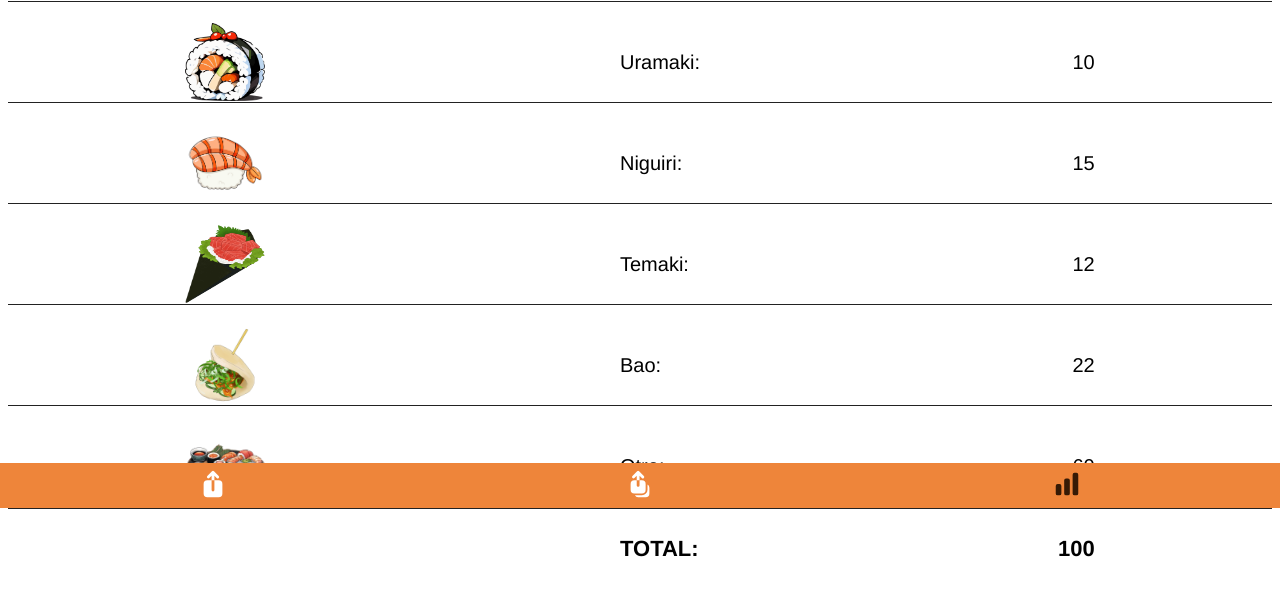
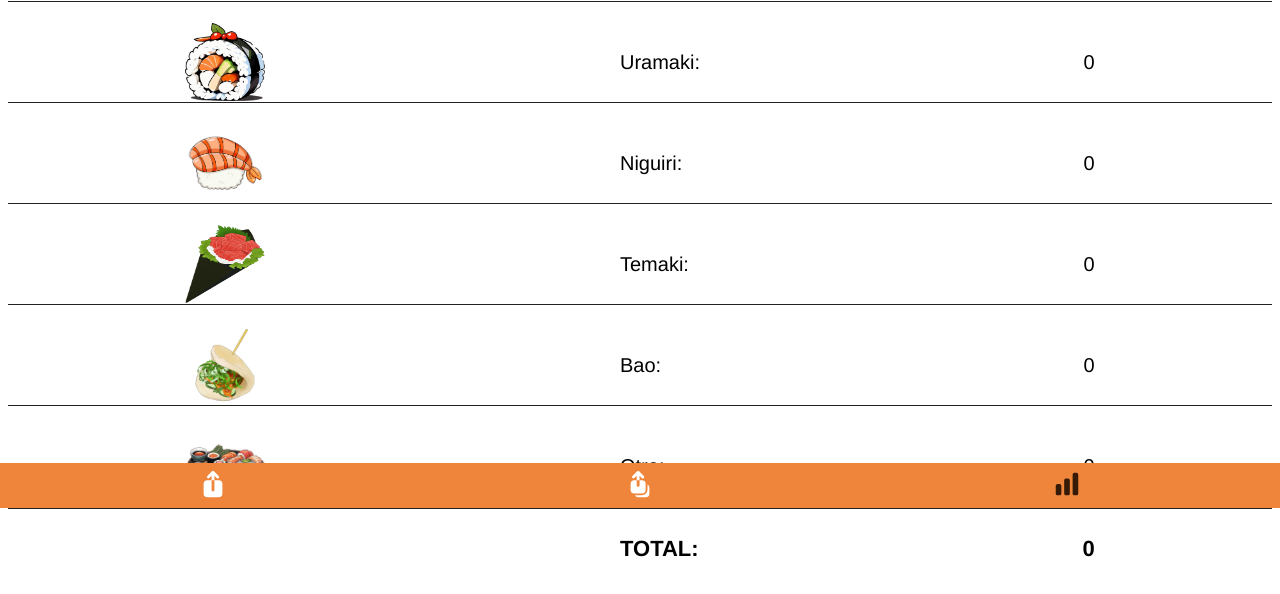
Before and after one commit to jucamgar2/UnSushi, a React (Create React App) app: page /detail/resume in a window 1280 px wide. Shown: the part 292-886 px from the top of the page. Built offline with nearby package versions, Linux system fonts and the light colour scheme.

Commit message:
feat: retrieve data for resume detail

```diff
--- a/src/detailView/ResumeDetail.jsx
+++ b/src/detailView/ResumeDetail.jsx
@@ -1,6 +1,47 @@
 import ResumeLine from "./ResumeLine";
+import { useEffect, useState } from "react";
 
 const ResumeDetail = () => {
+    const [detailCount, setDetailCount] = useState({counter:0});
+
+    useEffect(()=>{
+        let storageDate = localStorage.getItem('Date');
+        if(storageDate){
+            const now = Date.now();
+            const elapsedTime = Number(now) - new Date(storageDate).getTime();
+            if(elapsedTime > 24 * 60 * 60 * 1000){
+                localStorage.removeItem('Date');
+                localStorage.removeItem('DetailedCounter');
+            }
+        }
+        const newDetailedCounter = {
+            counter:0,
+            maki:0,
+            uramaki:0,
+            niguiri:0,
+            temaki:0,
+            bao:0,
+            other:0
+        };
+
+        const storedCounter = localStorage.getItem('DetailedCounter');
+        if(storedCounter) {
+            try {
+                const parsedCounter = JSON.parse(storedCounter)
+                setDetailCount({
+                    ...newDetailedCounter,
+                    ...parsedCounter
+                });
+            } catch (error) {
+                console.error('Failed to load the DetailedCounter: ', error);
+                localStorage.removeItem('Date');
+                localStorage.removeItem('DetailedCounter');
+                setDetailCount(newDetailedCounter);
+            }
+        } else {
+            setDetailCount(newDetailedCounter);
+        }
+    }, []);
 
     return <>
         <header className="simple-counter">
@@ -12,12 +53,12 @@ const ResumeDetail = () => {
         </div>
 
         <div className="resume-lines-container">
-            <ResumeLine imgSrc={"../maki.png"} alt={"Maki"} quantity={0}/>
-            <ResumeLine imgSrc={"../uramaki.png"} alt={"Uramaki"} quantity={10}/>
-            <ResumeLine imgSrc={"../niguiri.png"} alt={"Niguiri"} quantity={15}/>
-            <ResumeLine imgSrc={"../temaki.png"} alt={"Temaki"} quantity={12}/>
-            <ResumeLine imgSrc={"../bao.png"} alt={"Bao"} quantity={22}/>
-            <ResumeLine imgSrc={"../other.png"} alt={"Otro"} quantity={60}/>
+            <ResumeLine imgSrc={"../maki.png"} alt={"Maki"} quantity={detailCount.maki}/>
+            <ResumeLine imgSrc={"../uramaki.png"} alt={"Uramaki"} quantity={detailCount.uramaki}/>
+            <ResumeLine imgSrc={"../niguiri.png"} alt={"Niguiri"} quantity={detailCount.niguiri}/>
+            <ResumeLine imgSrc={"../temaki.png"} alt={"Temaki"} quantity={detailCount.temaki}/>
+            <ResumeLine imgSrc={"../bao.png"} alt={"Bao"} quantity={detailCount.bao}/>
+            <ResumeLine imgSrc={"../other.png"} alt={"Otro"} quantity={detailCount.other}/>
         </div>
         <div className="total-line">
             <div className="empty-line-space"></div>
@@ -25,7 +66,7 @@ const ResumeDetail = () => {
                 <p>TOTAL:</p>
             </div>
             <div className="resume-line-quantity">
-                <p>{100}</p>
+                <p>{detailCount.counter}</p>
             </div>
         </div>
     </>
```
